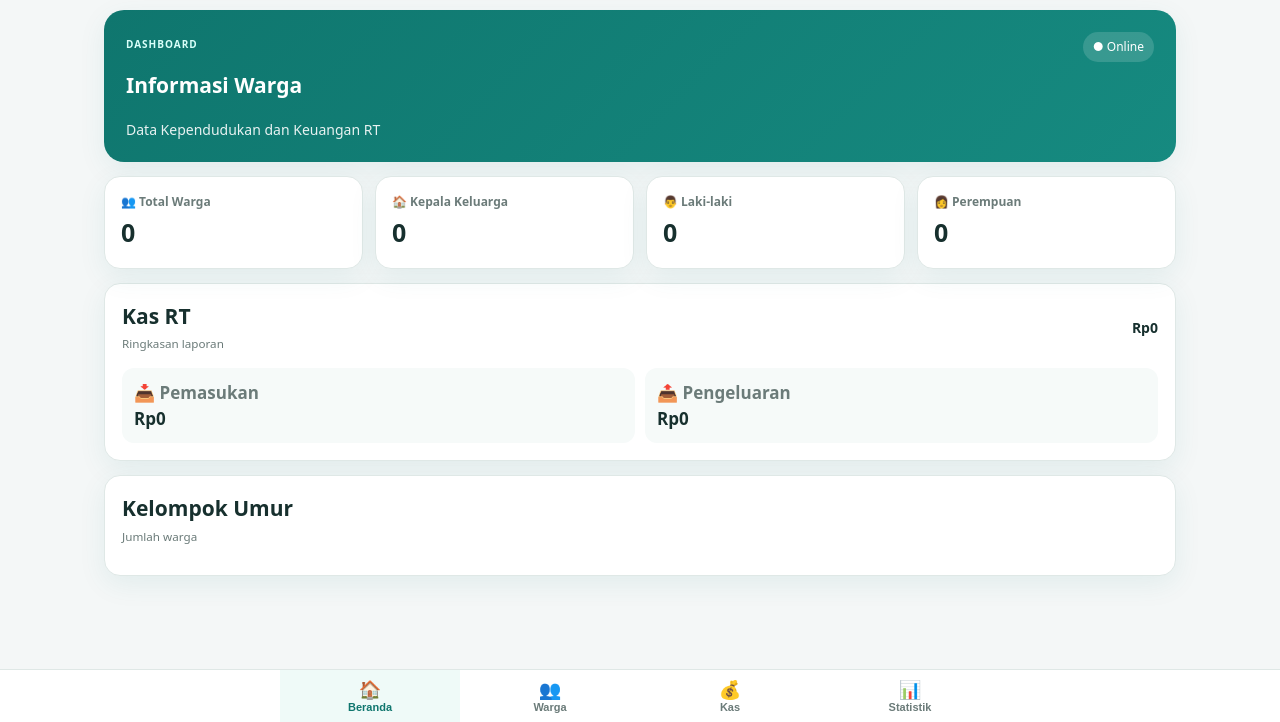
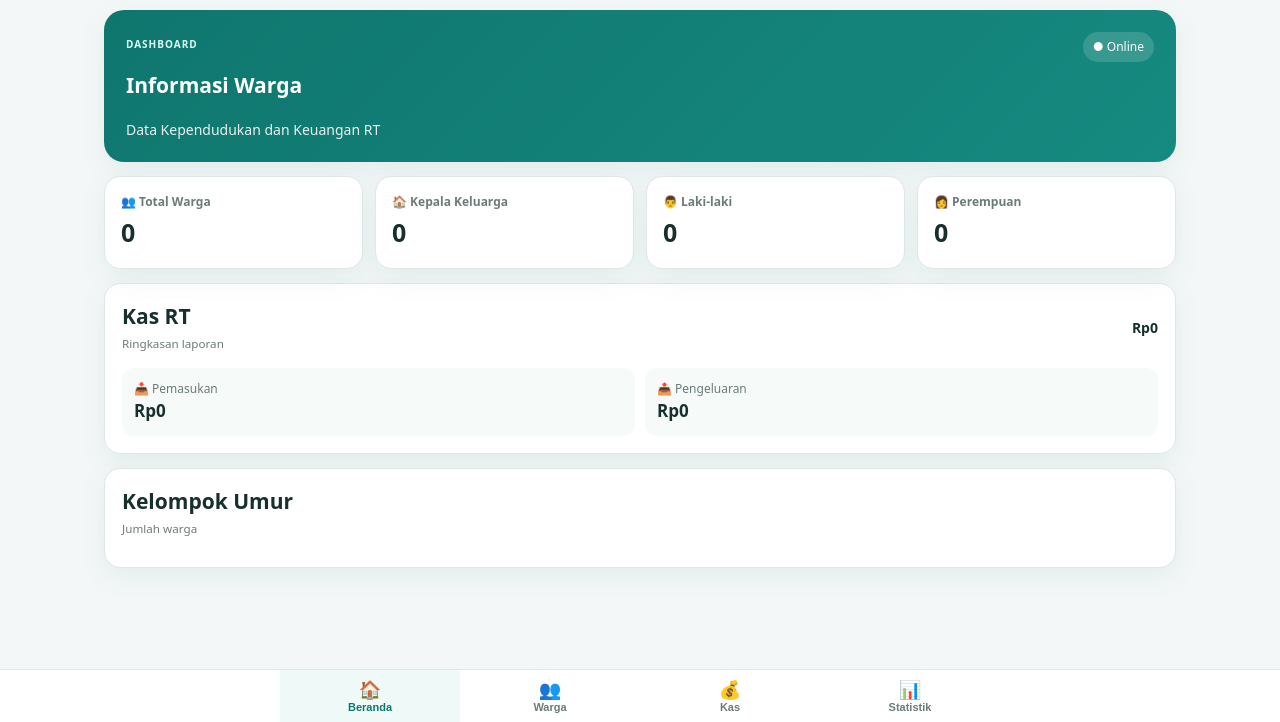
Before and after one commit to abie165/administrasi-rt01, a plain HTML site: page index.html in a window 1280 px wide. Shown: the part 78-800 px from the top of the page. Drawn offline with Linux system fonts and the light colour scheme.

Commit message:
Update index.html

```diff
--- a/index.html
+++ b/index.html
@@ -11,7 +11,7 @@
 <section id="dashboard" class="page active">
 <div class="hero"><div><span class="eyebrow">DASHBOARD</span><h1>Informasi Warga</h1><p>Data Kependudukan dan Keuangan RT</p></div><div class="live">● Online</div></div>
 <div class="stats"><article><span><b>👥 Total Warga</b></span><strong id="totalWarga">0</strong></article><article><span><b>🏠 Kepala Keluarga</b></span><strong id="totalKK">0</strong></article><article><span><b>👨 Laki-laki</b></span><strong id="totalLaki">0</strong></article><article><span><b>👩 Perempuan</b></span><strong id="totalPerempuan">0</strong></article></div>
-<div class="card"><div class="card-head"><div><h2>Kas RT</h2><small>Ringkasan laporan</small></div><strong id="saldo">Rp0</strong></div><div class="money"><div><span><b>📥 Pemasukan</b></span><b id="masuk">Rp0</b></div><div><span><b>📤 Pengeluaran</b></span><b id="keluar">Rp0</b></div></div></div>
+<div class="card"><div class="card-head"><div><h2>Kas RT</h2><small>Ringkasan laporan</small></div><strong id="saldo">Rp0</strong></div><div class="money"><div><span>📥 Pemasukan</span><b id="masuk">Rp0</b></div><div><span>📤 Pengeluaran</span><b id="keluar">Rp0</b></div></div></div>
 <div class="card"><div class="card-head"><div><h2>Kelompok Umur</h2><small>Jumlah warga</small></div></div><div id="umurStats" class="age-grid"></div></div>
 </section>
 <section id="warga" class="page">
```
